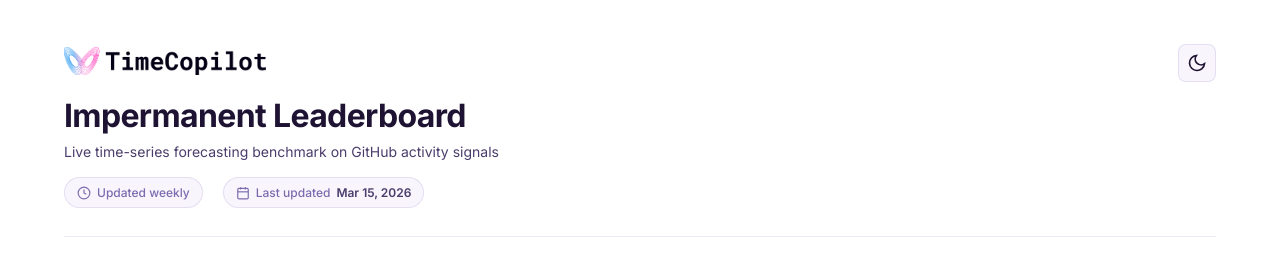
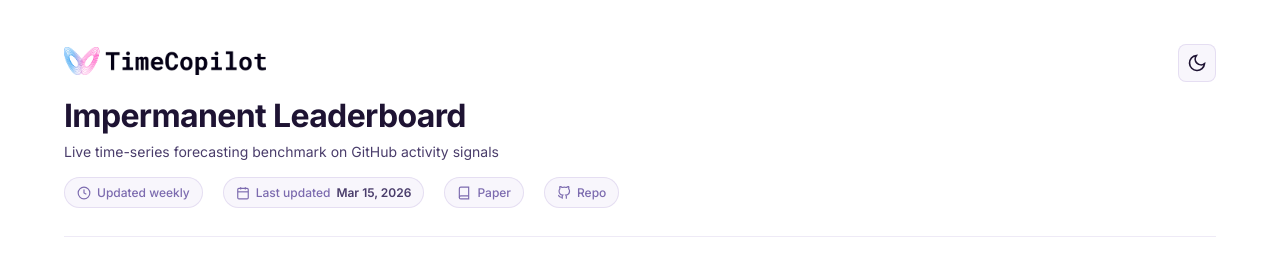
Before and after one commit to friscobrisco/impermanentwebpage, a plain HTML site: page index.html in a window 1280 px wide. Shown: the top 266 px of the page. Drawn offline with nearby package versions, Linux system fonts and the light colour scheme.

Commit message:
Add paper and repo links to header meta row

```diff
--- a/index.html
+++ b/index.html
@@ -770,6 +770,14 @@
           <svg width="14" height="14" viewBox="0 0 24 24" fill="none" stroke="currentColor" stroke-width="2"><rect x="3" y="4" width="18" height="18" rx="2" ry="2"/><line x1="16" y1="2" x2="16" y2="6"/><line x1="8" y1="2" x2="8" y2="6"/><line x1="3" y1="10" x2="21" y2="10"/></svg>
           Last updated <strong id="lastUpdated">—</strong>
         </span>
+        <a href="https://arxiv.org/abs/2603.08707" target="_blank" rel="noopener" class="meta-tag" style="text-decoration:none;cursor:pointer;">
+          <svg width="14" height="14" viewBox="0 0 24 24" fill="none" stroke="currentColor" stroke-width="2"><path d="M4 19.5A2.5 2.5 0 0 1 6.5 17H20"/><path d="M6.5 2H20v20H6.5A2.5 2.5 0 0 1 4 19.5v-15A2.5 2.5 0 0 1 6.5 2z"/></svg>
+          Paper
+        </a>
+        <a href="https://github.com/TimeCopilot/impermanent" target="_blank" rel="noopener" class="meta-tag" style="text-decoration:none;cursor:pointer;">
+          <svg width="14" height="14" viewBox="0 0 24 24" fill="none" stroke="currentColor" stroke-width="2"><path d="M9 19c-5 1.5-5-2.5-7-3m14 6v-3.87a3.37 3.37 0 0 0-.94-2.61c3.14-.35 6.44-1.54 6.44-7A5.44 5.44 0 0 0 20 4.77 5.07 5.07 0 0 0 19.91 1S18.73.65 16 2.48a13.38 13.38 0 0 0-7 0C6.27.65 5.09 1 5.09 1A5.07 5.07 0 0 0 5 4.77a5.44 5.44 0 0 0-1.5 3.78c0 5.42 3.3 6.61 6.44 7A3.37 3.37 0 0 0 9 18.13V22"/></svg>
+          Repo
+        </a>
 
       </div>
     </div>
```
Also changed, not shown: templates/dashboard.html (+8 -0 lines).
